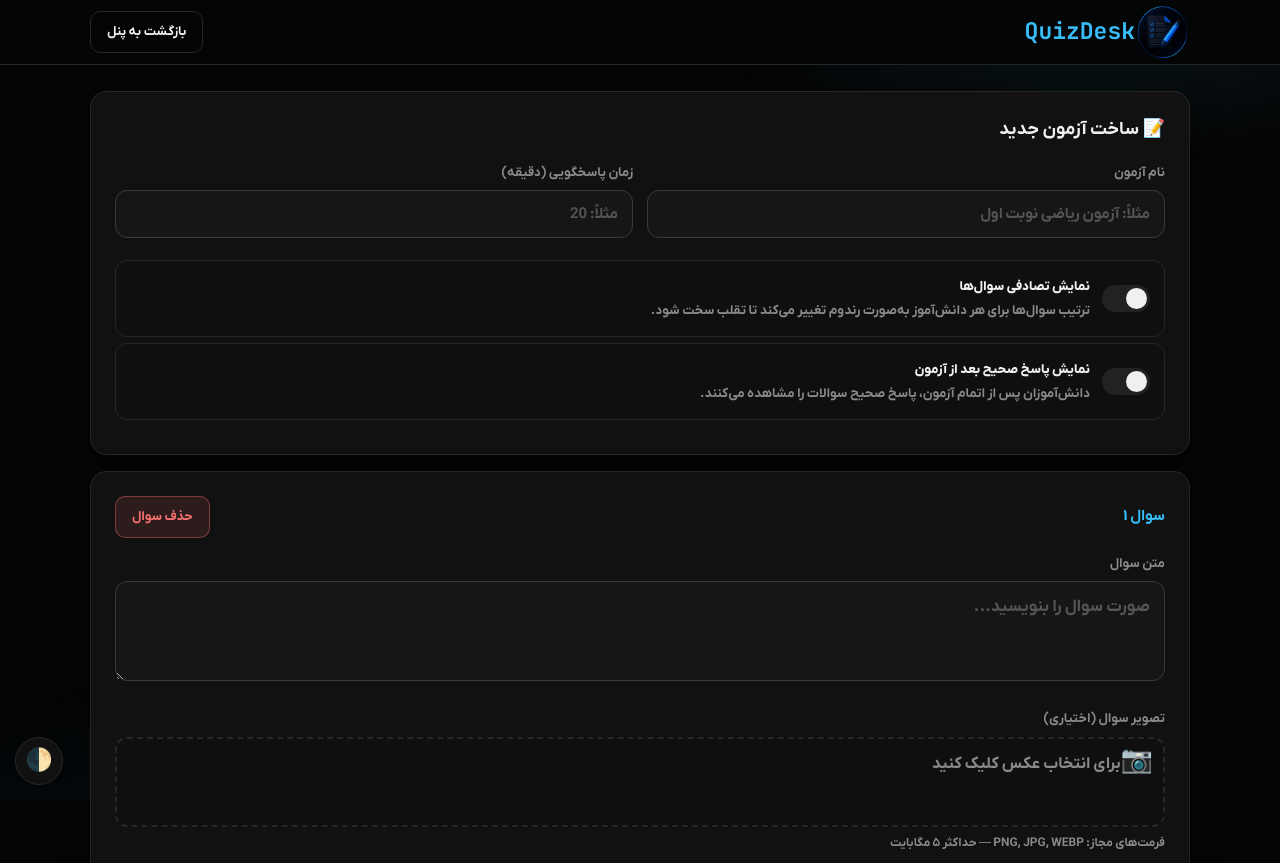
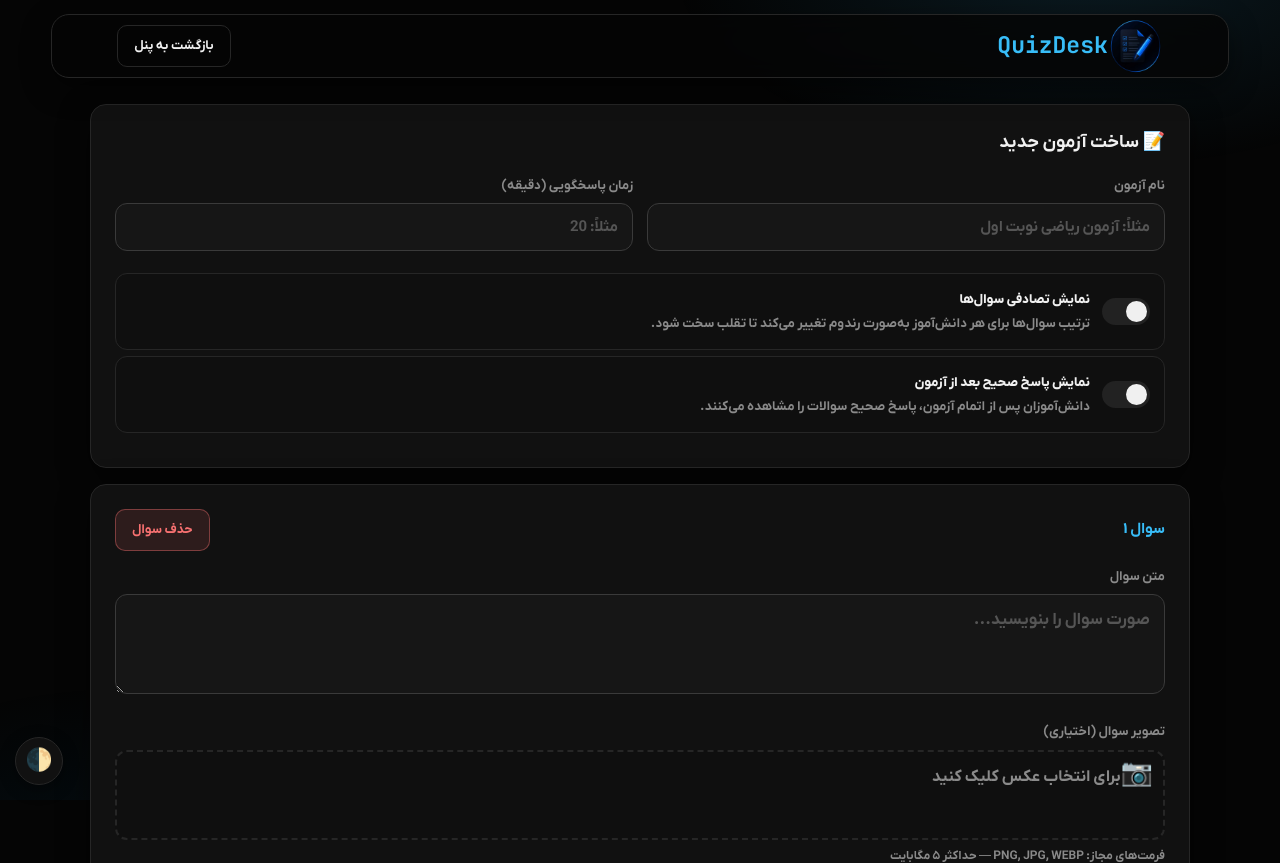
Before and after one commit to ShayanCoder710/QuizDesk, a Flask app: page /quiz/new in a window 1280 px wide. Shown: the top 863 px of the page. Run offline with Flask 3, Linux system fonts and the light colour scheme; the visitor is signed in with stand-in values (Sample User, id 1); some libraries are stand-ins or nearby versions.

Commit message:
floating rounded navbar

```diff
--- a/static/css/style.css
+++ b/static/css/style.css
@@ -279,19 +279,24 @@ body.light-theme .btn-edit {
 }
 
 .topbar {
-    background: rgba(5, 5, 5, .9);
-    backdrop-filter: blur(10px);
-    border-bottom: 1px solid var(--border);
     position: sticky;
-    top: 0;
+    top: 14px;
     z-index: 20;
+    margin: 14px auto 0;
+    width: 92%;
+    background: rgba(5, 5, 5, .82);
+    backdrop-filter: blur(14px);
+    border: 1px solid var(--border);
+    border-radius: 18px;
+    box-shadow: 0 10px 30px rgba(0, 0, 0, .45);
 }
 
 .topbar-in {
     display: flex;
     align-items: center;
     justify-content: space-between;
-    height: 64px;
+    height: 62px;
+    padding: 0 18px;
 }
 
 .logo {
@@ -1507,8 +1512,9 @@ body.light-theme .bg-glow {
 }
 
 body.light-theme .topbar {
-    background: rgba(255, 255, 255, .95);
-    border-bottom-color: #e0e0e0;
+    background: rgba(255, 255, 255, .88);
+    border-color: #e0e0e0;
+    box-shadow: 0 10px 30px rgba(0, 0, 0, .12);
 }
 
 body.light-theme .topbar-actions .hello {
```
